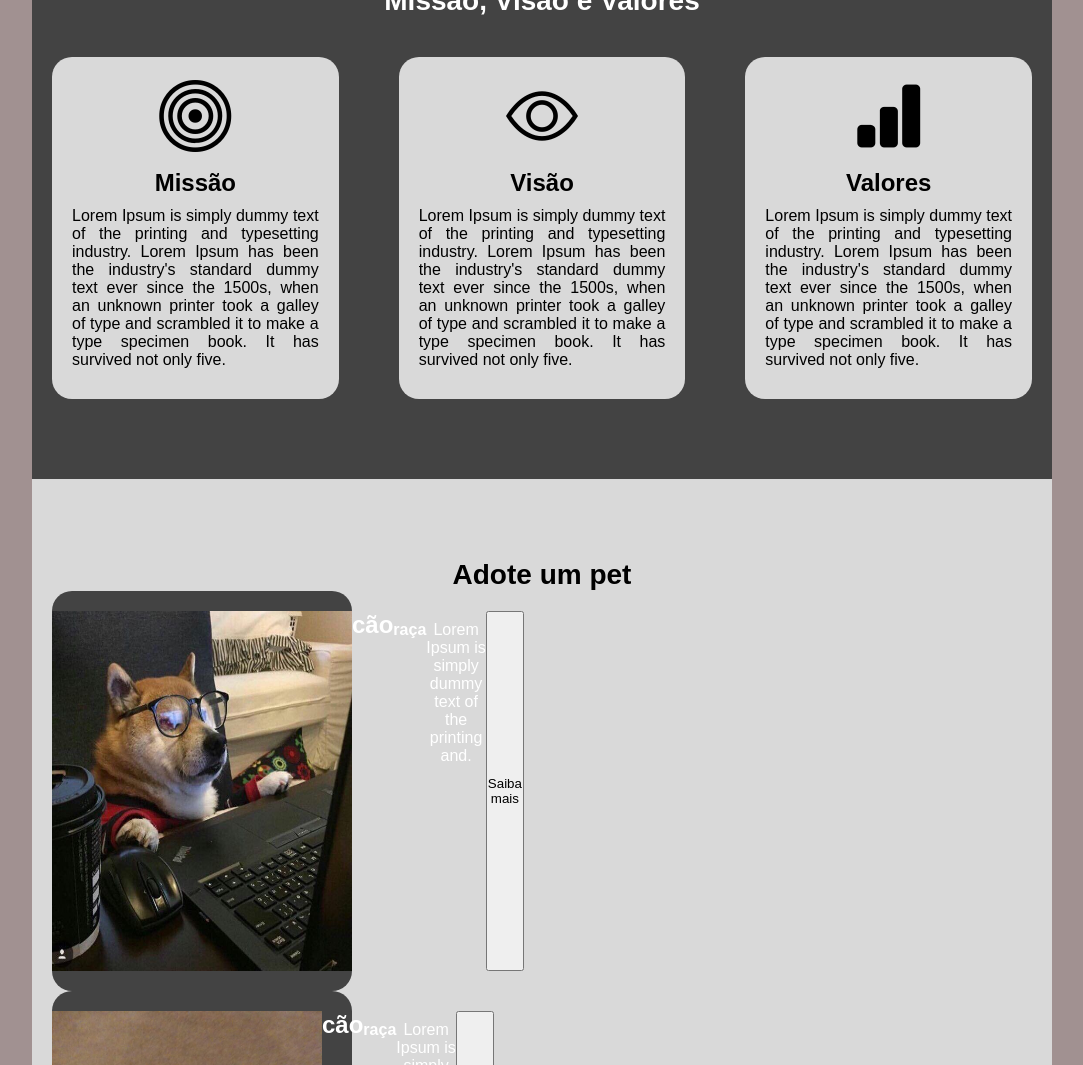
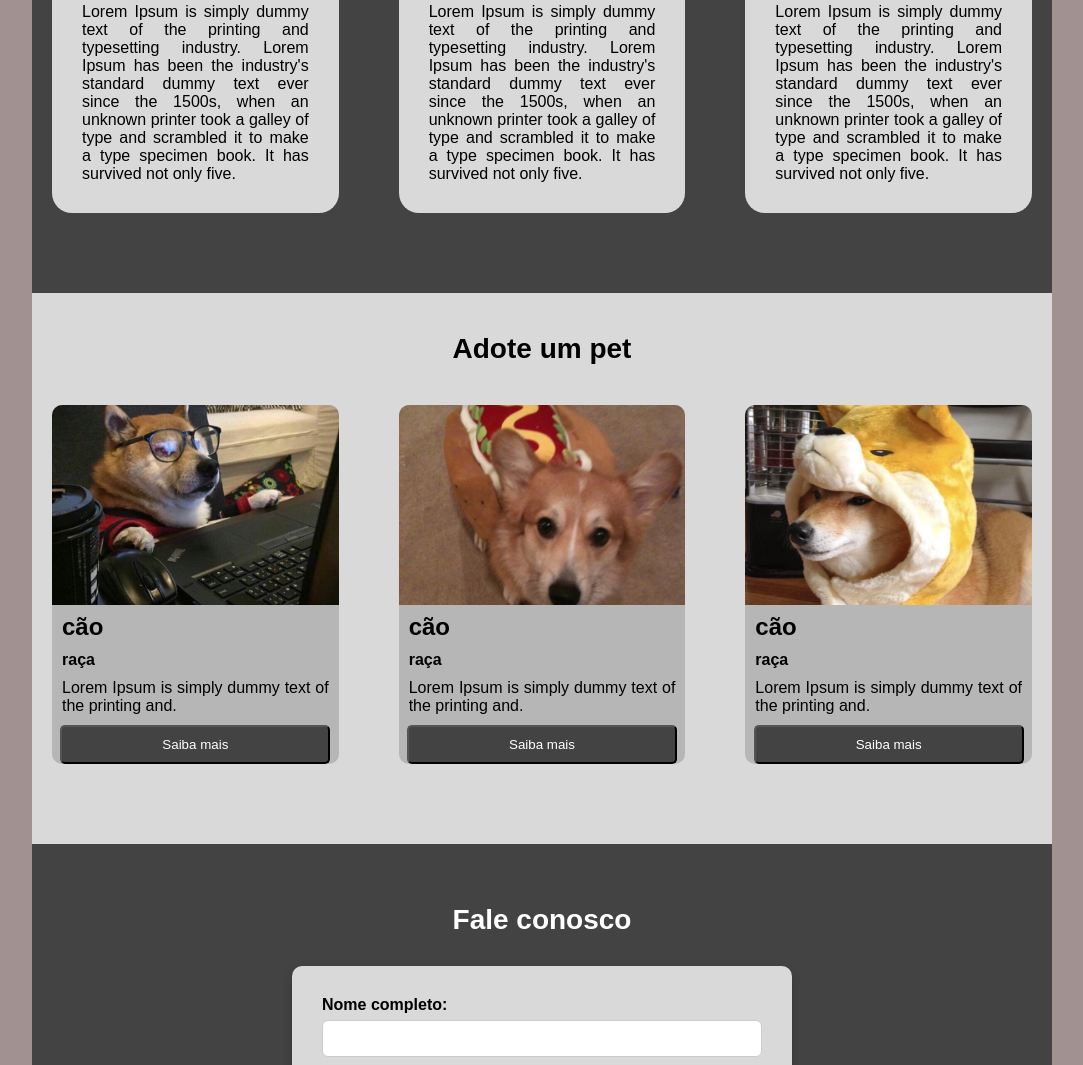
Before and after one commit to gu-lima/TCC-projeto, a plain HTML site: page index.html in a window 1280 px wide. Shown: the part 1735-2800 px from the top of the page, without its empty margins (98-1181 px from the left). Drawn offline with nearby package versions, Linux system fonts and the light colour scheme.

Commit message:
atualização

```diff
--- a/index.html
+++ b/index.html
@@ -25,8 +25,9 @@
             </ul>
         </nav>
     </header>
+    <main>
         <div class="interface">
-        <main>
+
             <section class="inicio">
                 <div class="texto-inicio">
                     <h1>What is Lorem Ipsum?</h1>
@@ -108,33 +109,38 @@
 
             <section class="adote">
                 <h2>Adote um pet</h2>
+                <div class="flex">
 
-                <article class="card">
-                    <img src="assets/dog 1.jpg" alt="">
+                    <article class="card card1">
+                        <img src="assets/dog 1.jpg" alt="doguinho">
+
                         <h3>cão</h3>
                         <p><strong>raça</strong></p>
                         <p>Lorem Ipsum is simply dummy text of the printing and.</p>
 
-                    <button>Saiba mais</button>
+                        <button class="btn">Saiba mais</button>
                     </article>
 
-                <article class="card">
-                    <img src="assets/dog 2.jpg" alt="">
+                    <article class="card card2">
+                        <img src="assets/dog 2.jpg" alt="doguinho">
+
                         <h3>cão</h3>
                         <p><strong>raça</strong></p>
                         <p>Lorem Ipsum is simply dummy text of the printing and.</p>
 
-                    <button>Saiba mais</button>
+                        <button class="btn">Saiba mais</button>
                     </article>
 
-                <article class="card">
-                    <img src="assets/dog 3.jpg" alt="">
+                    <article class="card card3">
+                        <img src="assets/dog 3.jpg" alt="doguinho">
+
                         <h3>cão</h3>
                         <p><strong>raça</strong></p>
                         <p>Lorem Ipsum is simply dummy text of the printing and.</p>
 
-                    <button>Saiba mais</button>
+                        <button class="btn">Saiba mais</button>
                     </article>
+                </div>
             </section>
 
             <section class="contato">
@@ -167,7 +173,10 @@
     </main>
     </div>
     <footer>
+        <a href="#">
         <img src="" alt="">
+        Logotipo
+        </a>
         <p>Lorem Ipsum is simply dummy text of the printing.</p>
         <div class="redes-sociais">
             <a href="#">Facebook</a>
--- a/style.css
+++ b/style.css
@@ -134,8 +134,8 @@ section.quem-somos {
 }
 
 section.quem-somos {
+    padding: 20px 0px;
     width: 100%;
-    height: 100vh;
     display: flex;
     align-items: center;
     justify-content: space-around;
@@ -212,21 +212,136 @@ p {
 
 section.adote {
     background-color: var(--primary-color);
-    padding: 80px 20px;
+    text-align: center;
+    padding: 0px 20px 80px 20px;
+}
+
+section.adote h2 {
+    display: block;
+    padding: 40px;
+    text-align: center;
+    color: var(---texto);
+}
+
+section img {
+    border-top-left-radius: 10px;
+    border-top-right-radius: 10px;
+    width: 100%;
+    height: 200px;
+    object-fit: cover;
+}
+
+.card {
+    background-color: rgb(182, 182, 182);
+    width: 300px;
+    height: auto;
+    border-radius: 10px;
+}
+
+.card h3,
+p {
+    padding: 0px 10px;
+    text-align: justify;
+}
+
+.card h3 {
+    margin-top: 4px;
+}
+
+.btn {
+    padding: 10px 100px;
+    background-color: var(--secondary-color);
+    color: var(---branco);
+    border-radius: 5px;
+}
+
+.btn:hover {
+    background-color: var(---texto);
+    color: var(--primary-color);
+    font-weight: 400;
+    border: none;
+    cursor: pointer;
+    scale: 1.04;
+}
+
+/* CONTATO */
+/* REVISAR COM ATENÇÃO PARTE CONTATO FEITO GPT */
+/* CONTATO */
+section.contato {
+    width: 100%;
+    background-color: var(--secondary-color);
+    padding: 60px 20px;
+    display: flex;
+    justify-content: center;
+    align-items: center;
+    flex-direction: column;
+}
+
+section.contato h2 {
+    color: var(---branco);
+    margin-bottom: 30px;
     text-align: center;
 }
-section img {
+
+/* Formulário */
+section.contato form {
+    background-color: var(--primary-color);
+    padding: 30px;
+    border-radius: 10px;
     width: 100%;
-    height: auto;
+    max-width: 500px;
+    box-shadow: 0 4px 10px rgba(0,0,0,0.2);
 }
 
-.card{
+/* Campos */
+.campo {
+    margin-bottom: 15px;
     display: flex;
+    flex-direction: column;
+}
+
+.campo label {
+    margin-bottom: 6px;
+    font-weight: bold;
+    color: var(---texto);
+}
+
+.campo input,
+.campo textarea {
+    padding: 10px;
+    border: 1px solid #ccc;
+    border-radius: 6px;
+    outline: none;
+    transition: border 0.3s;
+}
+
+.campo input:focus,
+.campo textarea:focus {
+    border: 1px solid var(--secondary-color);
+}
+
+/* Botão */
+section.contato button {
     background-color: var(--secondary-color);
-    border-radius: 20px;
-    padding: 20px 0px;
-    width: 300px;
-    height: 400px;
     color: var(---branco);
+    border: none;
+    padding: 12px 20px;
+    border-radius: 6px;
+    cursor: pointer;
+    font-size: 16px;
+    width: 100%;
     transition: 0.3s;
 }
+
+section.contato button:hover {
+    background-color: var(---texto);
+    color: var(--primary-color);
+    scale: 1.03;
+}
+
+/* FOOTER */
+
+footer{
+    width: 100%;
+    background-color: var(--primary-color);
+}
```
Lines whose indentation alone changed are shown as unchanged.
